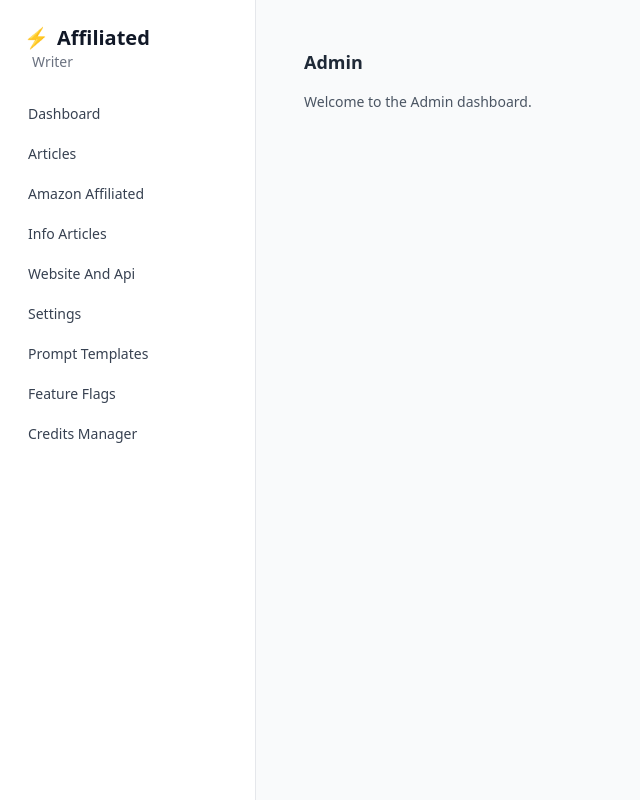
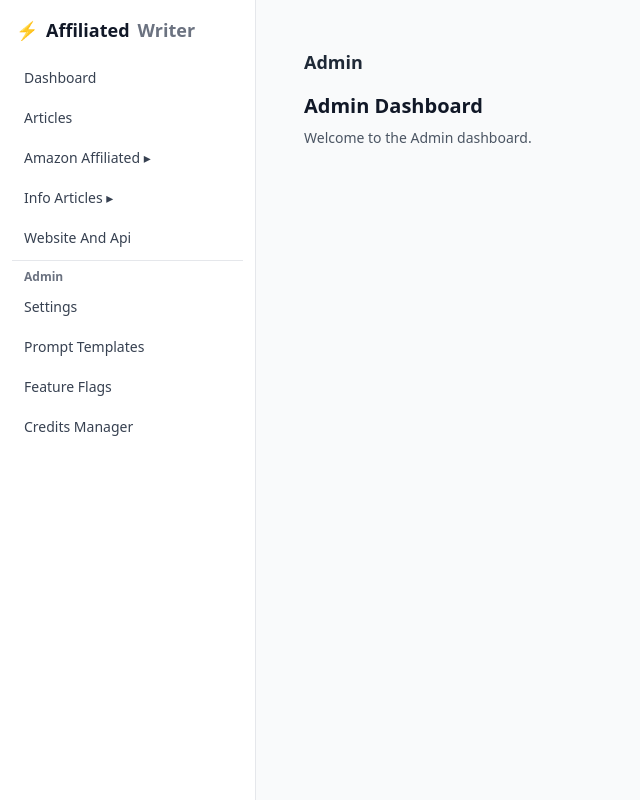
Before and after one commit to affiliatedwriter/affiliated-writer-dashboard, a Next.js app: page /admin in a window 1280 px wide. Shown: the whole page, without its empty margins (0-640 px from the left). Built offline with nearby package versions, Linux system fonts and the light colour scheme; sample sign-in values are in the browser's storage.

Commit message:
fix(ui): sidebar duplication removed, admin layouts updated, articles pages wired

```diff
--- a/src/app/admin/layout.tsx
+++ b/src/app/admin/layout.tsx
@@ -1,13 +1,13 @@
+// File: src/app/admin/layout.tsx
 "use client";
 
 import React from "react";
 import AdminGuard from "@/components/admin/AdminGuard";
 
-// ⛔ এখানে Sidebar আর থাকবে না (Root layout-এ একবারই আছে)
+// ⛔ Sidebar এখানে নয়—Root layout-এ একবারই আছে
 export default function AdminLayout({ children }: { children: React.ReactNode }) {
   return (
     <AdminGuard>
-      {/* শুধু অ্যাডমিন পেজের কনটেন্ট র‍্যাপার */}
       <section className="p-6">
         <header className="mb-4 flex items-center justify-between">
           <h1 className="text-lg font-semibold text-gray-800">Admin</h1>
--- a/src/app/admin/page.tsx
+++ b/src/app/admin/page.tsx
@@ -1,9 +1,12 @@
+// File: src/app/admin/page.tsx
 export default function AdminPage() {
-  // এখানে আর <Sidebar /> বা <AdminLayout> র‍্যাপার থাকবে না
-  // শুধু এই পৃষ্ঠার মূল কন্টেন্ট থাকবে
+  // ⛔ এখানে আর <Sidebar /> বা <AdminLayout> নেই—admin/layout.tsx-ই র‍্যাপ করবে
   return (
-    <div>
-      <p className="text-sm text-gray-600">Welcome to the Admin dashboard.</p>
+    <div className="space-y-2">
+      <h2 className="text-xl font-semibold">Admin Dashboard</h2>
+      <p className="text-sm text-gray-600">
+        Welcome to the Admin dashboard.
+      </p>
     </div>
   );
 }
--- a/src/app/articles/bulk/page.tsx
+++ b/src/app/articles/bulk/page.tsx
@@ -1,10 +1,10 @@
-// File: affiliated-writer/affiliated-writer-dashboard/src/app/articles/bulk/page.tsx
+// File: src/app/articles/bulk/page.tsx
 "use client";
 
 import React, { useMemo, useState } from "react";
 import ModelSelector from "@/components/ModelSelector";
 import PublishingDestination, { PublishPayload } from "@/components/PublishingDestination";
-import { apiPost } from "@/lib/api";
+import api from "@/lib/api";
 
 type SchemaType = "Review" | "BlogPosting" | "Article";
 type ImageSource = "google" | "stock";
@@ -27,7 +27,7 @@ export default function InfoArticlePage() {
   /* ================= Publishing ================= */
   const [publish, setPublish] = useState<PublishPayload>({
     platform: "editor", // "wordpress" | "blogger" | "editor"
-    status: "draft",    // "draft" | "publish" | "schedule" (schedule UI comes from component)
+    status: "draft",    // "draft" | "publish" | "schedule"
   });
 
   /* ================= UI ================= */
@@ -69,7 +69,7 @@ export default function InfoArticlePage() {
     try {
       setBusy(true);
 
-      // Backend-friendly payload (matches JobsController signature used elsewhere)
+      // Backend-friendly payload
       const payload = {
         type: "info_bulk",
         model,
@@ -87,7 +87,7 @@ export default function InfoArticlePage() {
         },
       };
 
-      await apiPost("/api/jobs/start", payload);
+      await api.post("/api/jobs/start", payload);
       alert("Job created!");
     } catch (e: any) {
       setErr(e?.message || "Failed to create job");
@@ -125,7 +125,9 @@ export default function InfoArticlePage() {
               />
               <div className="mt-1 flex items-center justify-between text-xs text-gray-500">
                 <span>You can paste 500–1000+ lines; each line becomes one article.</span>
-                <span>{count} keyword{count === 1 ? "" : "s"}</span>
+                <span>
+                  {count} keyword{count === 1 ? "" : "s"}
+                </span>
               </div>
             </div>
 
--- a/src/app/articles/manual/page.tsx
+++ b/src/app/articles/manual/page.tsx
@@ -1,23 +1,22 @@
-// File: affiliated-writer/affiliated-writer-dashboard/src/app/articles/manual/page.tsx
+// File: src/app/articles/manual/page.tsx
 "use client";
 
-import { useEffect, useMemo, useState } from "react";
+import { useEffect, useState } from "react";
 import ModelSelector from "@/components/ModelSelector";
 import CtaPreview from "@/components/CtaPreview";
 import AmazonPicker from "@/components/AmazonPicker";
-import { apiGet, apiPost } from "@/lib/api";
+import api from "@/lib/api";
 
 /* ---------- Types ---------- */
 type SlugMode = "keyword" | "title";
 type Availability = "any" | "in_stock";
 
-type AmazonApi = { id: number; title: string; partnerTag: string; country: string };
 type Product = { asin: string; title: string; image: string };
 
 type WpSite = {
   id: number;
   title: string;
-  base_url: string;
+  base_url?: string | null;
   default_category_id: number | null;
   default_status: string;
 };
@@ -64,7 +63,7 @@ export default function AmazonManualPage() {
   const [apiId, setApiId] = useState<number | "">("");
   const [fallbackTag, setFallbackTag] = useState<string>("");
   const [fallbackCountry, setFallbackCountry] = useState<string>(
-    "amazon.com - United States (US)",
+    "amazon.com - United States (US)"
   );
 
   /* ========= Optional extra filters (simple) ========= */
@@ -86,23 +85,22 @@ export default function AmazonManualPage() {
   const [busy, setBusy] = useState<boolean>(false);
   const [err, setErr] = useState<string>("");
 
-  /* ---------- Load saved destinations & (optionally) amazon apis ---------- */
+  /* ---------- Load saved destinations ---------- */
   useEffect(() => {
     (async () => {
-      // WordPress sites
       try {
-        const wp = await apiGet<{ data?: WpSite[]; items?: WpSite[]; rows?: WpSite[] }>(
-          "/api/publish/wordpress",
+        const wp = await api.get<{ data?: WpSite[]; items?: WpSite[]; rows?: WpSite[] }>(
+          "/api/publish/wordpress"
         );
         const list = (wp?.data ?? wp?.items ?? wp?.rows ?? []) as WpSite[];
         setWpSites(Array.isArray(list) ? list : []);
       } catch {
         setWpSites([]);
       }
-      // Blogger blogs
+
       try {
-        const bl = await apiGet<{ data?: BloggerBlog[]; items?: BloggerBlog[] }>(
-          "/api/publish/blogger",
+        const bl = await api.get<{ data?: BloggerBlog[]; items?: BloggerBlog[] }>(
+          "/api/publish/blogger"
         );
         const list = (bl?.data ?? bl?.items ?? []) as BloggerBlog[];
         setBlogs(Array.isArray(list) ? list : []);
@@ -125,12 +123,12 @@ export default function AmazonManualPage() {
     }
     (async () => {
       try {
-        const res = await apiGet<{ data?: WpCategory[]; items?: WpCategory[] }>(
-          `/api/publish/wordpress/${wid}/categories`,
+        // backend route we added earlier
+        const res = await api.get<{ categories?: WpCategory[]; data?: WpCategory[]; items?: WpCategory[] }>(
+          `/api/publish/wp-categories/${wid}`
         );
-        const cats = (res?.data ?? res?.items ?? []) as WpCategory[];
+        const cats = (res?.categories ?? res?.data ?? res?.items ?? []) as WpCategory[];
         setWpCats(Array.isArray(cats) ? cats : []);
-        // prefill site default category if available
         const site = wpSites.find((w) => w.id === wid);
         setPublish((p) => ({
           ...p,
@@ -152,7 +150,7 @@ export default function AmazonManualPage() {
     setSelected((prev) =>
       prev.some((x) => x.asin === p.asin)
         ? prev.filter((x) => x.asin !== p.asin)
-        : [...prev, p],
+        : [...prev, p]
     );
 
   const validate = (): string | null => {
@@ -184,22 +182,13 @@ export default function AmazonManualPage() {
     return null;
   };
 
-  const setWpStatus = (status: PublishStatus) =>
-    setPublish((p) => ({
-      ...p,
-      wordpress: { ...(p.wordpress || { websiteId: null, categoryId: null }), status },
-    }));
-
-  const setBlogStatus = (status: PublishStatus) =>
-    setPublish((p) => ({
-      ...p,
-      blogger: { ...(p.blogger || { blogId: null }), status },
-    }));
-
   /* ---------- Search products ---------- */
   const searchProducts = async () => {
     setErr("");
-    if (!keyword.trim()) return alert("Enter keyword or ASIN");
+    if (!keyword.trim()) {
+      alert("Enter keyword or ASIN");
+      return;
+    }
 
     try {
       const body: any = {
@@ -212,15 +201,15 @@ export default function AmazonManualPage() {
 
       let data: any;
       try {
-        data = await apiPost("/api/amazon/search", body);
+        data = await api.post("/api/amazon/search", body);
       } catch {
         const params = new URLSearchParams({ q: keyword.trim(), availability });
-        if (useSavedApi && apiId) params.set("api_id", String(apiId));
+        if (useSavedApi && apiId !== "") params.set("api_id", String(apiId));
         if (!useSavedApi && fallbackTag) {
           params.set("tracking_id", fallbackTag);
           params.set("country", fallbackCountry);
         }
-        data = await apiGet(`/api/amazon/search?${params.toString()}`);
+        data = await api.get(`/api/amazon/search?${params.toString()}`);
       }
 
       const list = Array.isArray(data) ? data : data?.items ?? data?.products ?? [];
@@ -229,7 +218,7 @@ export default function AmazonManualPage() {
           asin: p.asin ?? p.ASIN ?? p.id,
           title: p.title ?? p.name ?? "",
           image: p.image ?? p.thumbnail ?? p.img ?? "",
-        })),
+        }))
       );
     } catch (e: any) {
       setErr(e?.message || "Search failed");
@@ -242,7 +231,7 @@ export default function AmazonManualPage() {
     setErr("");
     const v = validate();
     if (v) {
-      setError(v);
+      setErr(v);
       return;
     }
 
@@ -268,7 +257,7 @@ export default function AmazonManualPage() {
         },
       };
 
-      await apiPost("/api/jobs/start", payload);
+      await api.post("/api/jobs/start", payload);
       alert("Job created!");
       setSelected([]);
     } catch (e: any) {
@@ -277,8 +266,6 @@ export default function AmazonManualPage() {
       setBusy(false);
     }
   };
-
-  const setError = (m: string) => setErr(m);
 
   /* ---------- UI ---------- */
   return (
@@ -511,7 +498,10 @@ export default function AmazonManualPage() {
                     <select
                       className="w-full rounded-lg border px-3 py-2"
                       value={publish.wordpress?.status ?? "draft"}
-                      onChange={(e) => setWpStatus(e.target.value as PublishStatus)}
+                      onChange={(e) => setPublish((p) => ({
+                        ...p,
+                        wordpress: { ...(p.wordpress || {}), status: e.target.value as PublishStatus }
+                      }))}
                     >
                       <option value="draft">Draft</option>
                       <option value="publish">Publish</option>
@@ -577,7 +567,12 @@ export default function AmazonManualPage() {
                     <select
                       className="w-full rounded-lg border px-3 py-2"
                       value={publish.blogger?.status ?? "draft"}
-                      onChange={(e) => setBlogStatus(e.target.value as PublishStatus)}
+                      onChange={(e) =>
+                        setPublish((p) => ({
+                          ...p,
+                          blogger: { ...(p.blogger || {}), status: e.target.value as PublishStatus },
+                        }))
+                      }
                     >
                       <option value="draft">Draft</option>
                       <option value="publish">Publish</option>
--- a/src/components/Navbar.tsx
+++ b/src/components/Navbar.tsx
@@ -1,19 +1,57 @@
-// src/components/Navbar.tsx
+// File: src/components/Navbar.tsx
 "use client";
 
-export default function Navbar() {
+import { useMemo } from "react";
+import { usePathname } from "next/navigation";
+
+/** রুটভিত্তিক শিরোনাম */
+function titleFromPath(path: string): string {
+  // ঠিক মিল
+  const exact: Record<string, string> = {
+    "/dashboard": "Dashboard",
+    "/articles": "Articles",
+    "/articles/single": "Amazon: Single Product",
+    "/articles/amazon": "Amazon: Bulk",
+    "/articles/bulk": "Info Article: Bulk",
+    "/articles/manual": "Info Article: Manual",
+    "/publish": "Website & API",
+    "/admin": "Admin",
+    "/admin/settings": "Admin • Settings",
+    "/admin/prompt-templates": "Admin • Prompt Templates",
+    "/admin/feature-flags": "Admin • Feature Flags",
+    "/admin/credits": "Admin • Credits Manager",
+  };
+  if (exact[path]) return exact[path];
+
+  // প্রিফিক্স-ভিত্তিক (যদি নেস্টেড রুট থাকে)
+  if (path.startsWith("/admin")) return "Admin";
+  if (path.startsWith("/articles")) return "Articles";
+  return "Dashboard";
+}
+
+export default function Navbar({ title }: { title?: string }) {
+  const pathname = usePathname();
+  const computed = useMemo(() => title ?? titleFromPath(pathname), [title, pathname]);
+
+  const signOut = () => {
+    try {
+      localStorage.removeItem("token");
+    } catch {}
+    // হার্ড রিডাইরেক্ট যাতে স্টেট ক্লিয়ার হয়
+    window.location.href = "/login";
+  };
+
   return (
     <header className="sticky top-0 z-40 bg-white/80 backdrop-blur border-b">
       <div className="max-w-7xl mx-auto px-6 md:px-8 h-14 flex items-center justify-between">
-        <h1 className="text-lg font-semibold">Dashboard</h1>
+        <h1 className="text-lg font-semibold truncate">{computed}</h1>
+
         <div className="flex items-center gap-4 text-sm">
-          <span className="hidden sm:inline">Welcome 👋</span>
+          <span className="hidden sm:inline text-gray-600">Welcome 👋</span>
           <button
-            onClick={() => {
-              localStorage.removeItem("token");
-              window.location.href = "/login";
-            }}
+            onClick={signOut}
             className="text-red-600 hover:text-red-700"
+            aria-label="Sign out"
           >
             Sign out
           </button>
--- a/src/components/Sidebar.tsx
+++ b/src/components/Sidebar.tsx
@@ -1,57 +1,110 @@
-// src/components/Sidebar.tsx
+// File: src/components/Sidebar.tsx
 "use client";
 
 import Link from "next/link";
 import { usePathname } from "next/navigation";
-import { useMemo } from "react";
+import { useState, useEffect } from "react";
 
-const items = [
-  { href: "/dashboard", label: "Dashboard" },
-  { href: "/articles", label: "Articles" },
-  { href: "/amazon", label: "Amazon Affiliated" },
-  { href: "/info-articles", label: "Info Articles" },
-  { href: "/publish", label: "Website And Api" },
-  { href: "/settings", label: "Settings" },
-  { href: "/admin/prompt-templates", label: "Prompt Templates" },
-  { href: "/admin/feature-flags", label: "Feature Flags" },
-  { href: "/credits", label: "Credits Manager" },
-];
+function NavItem({
+  href,
+  children,
+}: {
+  href: string;
+  children: React.ReactNode;
+}) {
+  const pathname = usePathname();
+  const active = pathname === href || pathname.startsWith(href + "/");
+  return (
+    <Link
+      href={href}
+      className={`block rounded-md px-3 py-2 text-sm transition ${
+        active
+          ? "bg-gray-100 text-gray-900 font-medium"
+          : "text-gray-700 hover:bg-gray-50"
+      }`}
+    >
+      {children}
+    </Link>
+  );
+}
 
 export default function Sidebar() {
   const pathname = usePathname();
-  const active = useMemo(() => pathname?.split("?")[0] ?? "", [pathname]);
+
+  // কোন গ্রুপ খোলা থাকবে সেটা রুট দেখে নির্ধারণ
+  const [openAmazon, setOpenAmazon] = useState(false);
+  const [openInfo, setOpenInfo] = useState(false);
+
+  useEffect(() => {
+    // Amazon গ্রুপ: single / amazon (bulk/mixed)
+    setOpenAmazon(
+      pathname.startsWith("/articles/single") ||
+      pathname.startsWith("/articles/amazon")
+    );
+    // Info গ্রুপ: manual / bulk (info)
+    setOpenInfo(
+      pathname.startsWith("/articles/manual") ||
+      pathname.startsWith("/articles/bulk")
+    );
+  }, [pathname]);
 
   return (
-    <nav className="h-full overflow-y-auto px-4 py-6">
-      <div className="mb-6 px-2">
-        <div className="flex items-center gap-2 text-xl font-semibold">
+    <aside className="h-screen w-64 bg-white border-r overflow-y-auto">
+      <div className="px-4 py-4">
+        <div className="flex items-center gap-2 font-semibold text-lg">
           <span className="text-amber-500">⚡</span>
           <span>Affiliated</span>
+          <span className="text-gray-500">Writer</span>
         </div>
-        <div className="px-2 text-sm text-gray-500">Writer</div>
       </div>
 
-      <ul className="space-y-1">
-        {items.map((it) => {
-          const isActive = active === it.href;
-          return (
-            <li key={it.href}>
-              <Link
-                href={it.href}
-                className={[
-                  "block rounded-md px-3 py-2 text-sm",
-                  isActive
-                    ? "bg-blue-50 text-blue-700 font-medium"
-                    : "text-gray-700 hover:bg-gray-100"
-                ].join(" ")}
-                prefetch={false}
-              >
-                {it.label}
-              </Link>
-            </li>
-          );
-        })}
-      </ul>
-    </nav>
+      <nav className="px-3 pb-6 space-y-1">
+        <NavItem href="/dashboard">Dashboard</NavItem>
+        <NavItem href="/articles">Articles</NavItem>
+
+        {/* Amazon Affiliated */}
+        <button
+          type="button"
+          className="w-full text-left rounded-md px-3 py-2 text-sm text-gray-700 hover:bg-gray-50"
+          onClick={() => setOpenAmazon((v) => !v)}
+          aria-expanded={openAmazon}
+        >
+          Amazon Affiliated {openAmazon ? "▾" : "▸"}
+        </button>
+        {openAmazon && (
+          <div className="ml-3 space-y-1">
+            <NavItem href="/articles/single">Single Product</NavItem>
+            <NavItem href="/articles/amazon">Amazon (Bulk)</NavItem>
+          </div>
+        )}
+
+        {/* Info Articles */}
+        <button
+          type="button"
+          className="w-full text-left rounded-md px-3 py-2 text-sm text-gray-700 hover:bg-gray-50"
+          onClick={() => setOpenInfo((v) => !v)}
+          aria-expanded={openInfo}
+        >
+          Info Articles {openInfo ? "▾" : "▸"}
+        </button>
+        {openInfo && (
+          <div className="ml-3 space-y-1">
+            <NavItem href="/articles/manual">Manual</NavItem>
+            <NavItem href="/articles/bulk">Bulk Info Article</NavItem>
+          </div>
+        )}
+
+        <NavItem href="/publish">Website And Api</NavItem>
+
+        {/* Admin group */}
+        <div className="mt-2 border-t pt-2 text-xs font-semibold text-gray-500 px-3">
+          Admin
+        </div>
+        <NavItem href="/admin/settings">Settings</NavItem>
+        <NavItem href="/admin/prompt-templates">Prompt Templates</NavItem>
+        <NavItem href="/admin/feature-flags">Feature Flags</NavItem>
+        <NavItem href="/admin/credits">Credits Manager</NavItem>
+      </nav>
+    </aside>
   );
 }
--- a/src/components/admin/AdminGuard.tsx
+++ b/src/components/admin/AdminGuard.tsx
@@ -1,34 +1,68 @@
+// File: src/components/AuthGuard.tsx
 "use client";
+
 import { useEffect, useState } from "react";
-import { useRouter } from "next/navigation";
+import { useRouter, usePathname } from "next/navigation";
 
 type AuthGuardProps = {
   children: React.ReactNode;
-  mode?: "user" | "admin"; // ডিফল্ট user
+  /** ডিফল্ট: "user" — admin পেজে দিলে "admin" পাঠাও */
+  mode?: "user" | "admin";
+  /** টোকেন/রোল না পেলে কোথায় পাঠাবে (ডিফল্ট: /login) */
+  redirectTo?: string;
 };
 
-export default function AuthGuard({ children, mode = "user" }: AuthGuardProps) {
+export default function AuthGuard({
+  children,
+  mode = "user",
+  redirectTo = "/login",
+}: AuthGuardProps) {
   const router = useRouter();
-  const [authorized, setAuthorized] = useState(false);
+  const pathname = usePathname();
+  const [authorized, setAuthorized] = useState<null | boolean>(null); // null = unknown/loading
 
   useEffect(() => {
+    // SSR-সেফ: window/localStorage গার্ড
+    if (typeof window === "undefined") return;
+
+    try {
       const token = localStorage.getItem("token");
-    const role = localStorage.getItem("role");
+      const role = localStorage.getItem("role"); // "admin" দিলে admin গার্ড পাস করবে
 
+      // not logged in
       if (!token) {
-      router.push("/login");
+        router.replace(`${redirectTo}?next=${encodeURIComponent(pathname)}`);
+        setAuthorized(false);
         return;
       }
 
+      // role check (only for admin mode)
       if (mode === "admin" && role !== "admin") {
-      router.push("/login");
+        router.replace(`${redirectTo}?next=${encodeURIComponent(pathname)}`);
+        setAuthorized(false);
         return;
       }
 
       setAuthorized(true);
-  }, [router, mode]);
+    } catch {
+      router.replace(`${redirectTo}?next=${encodeURIComponent(pathname)}`);
+      setAuthorized(false);
+    }
+  }, [mode, redirectTo, pathname, router]);
 
-  if (!authorized) return null; // লোডিং/রিডাইরেক্ট হওয়ার সময় কিছু না দেখানো
+  // লোডিং/রিডাইরেক্টের সময়ে হালকা স্কেলেটন/স্পিনার
+  if (authorized === null) {
+    return (
+      <div className="min-h-[60vh] grid place-items-center">
+        <div className="flex items-center gap-3 text-gray-600">
+          <span className="animate-spin inline-block h-4 w-4 border-2 border-gray-300 border-t-transparent rounded-full" />
+          <span>Checking permission…</span>
+        </div>
+      </div>
+    );
+  }
+
+  if (authorized === false) return null;
 
   return <>{children}</>;
 }
```
Also changed, not shown: next.config.js (+5 -13 lines), src/app/articles/amazon/page.tsx (+168 -64 lines), src/app/articles/page.tsx (+5 -5 lines), src/app/articles/single/page.tsx (+16 -25 lines), src/app/page.tsx (+25 -4 lines). Lines whose indentation alone changed are shown as unchanged.
